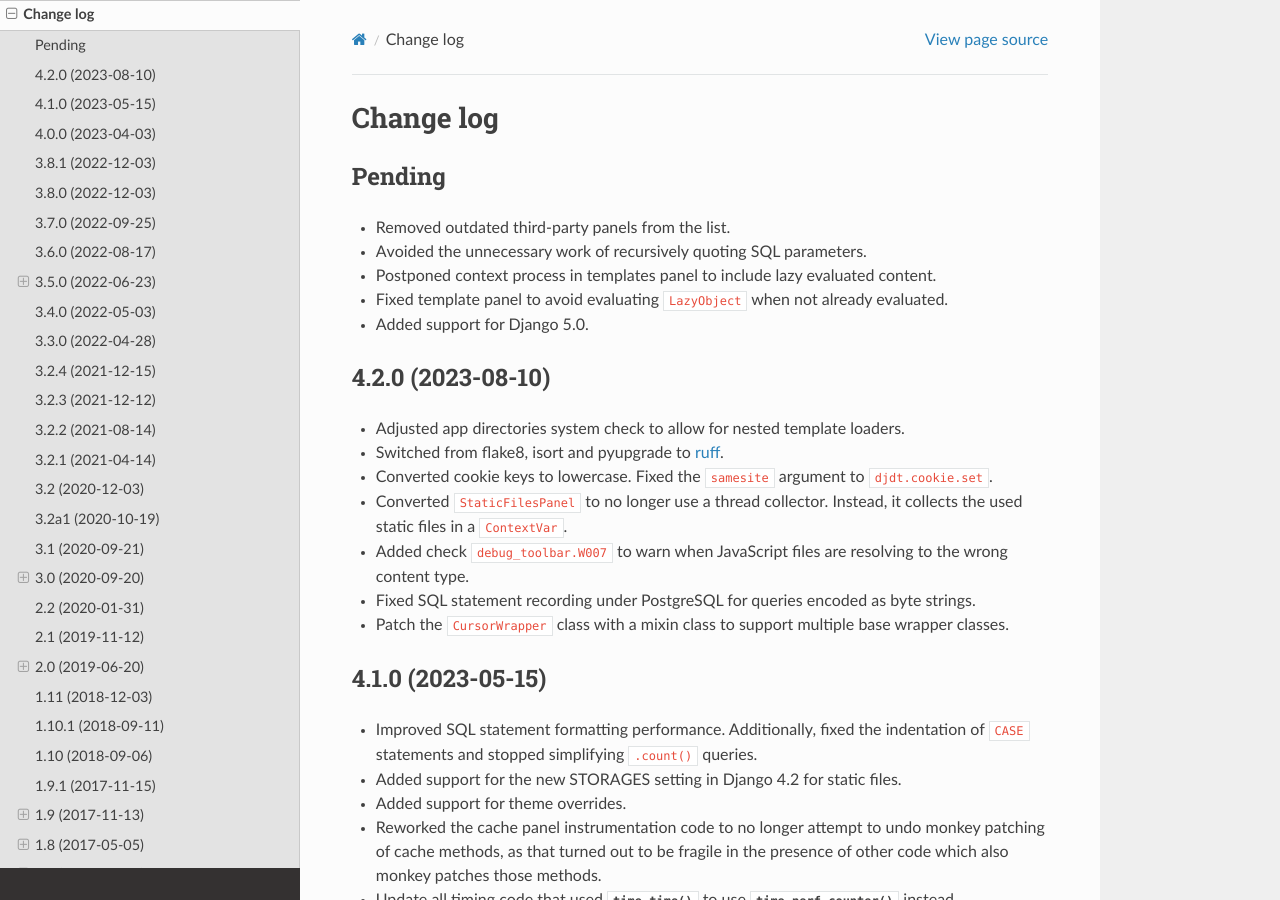
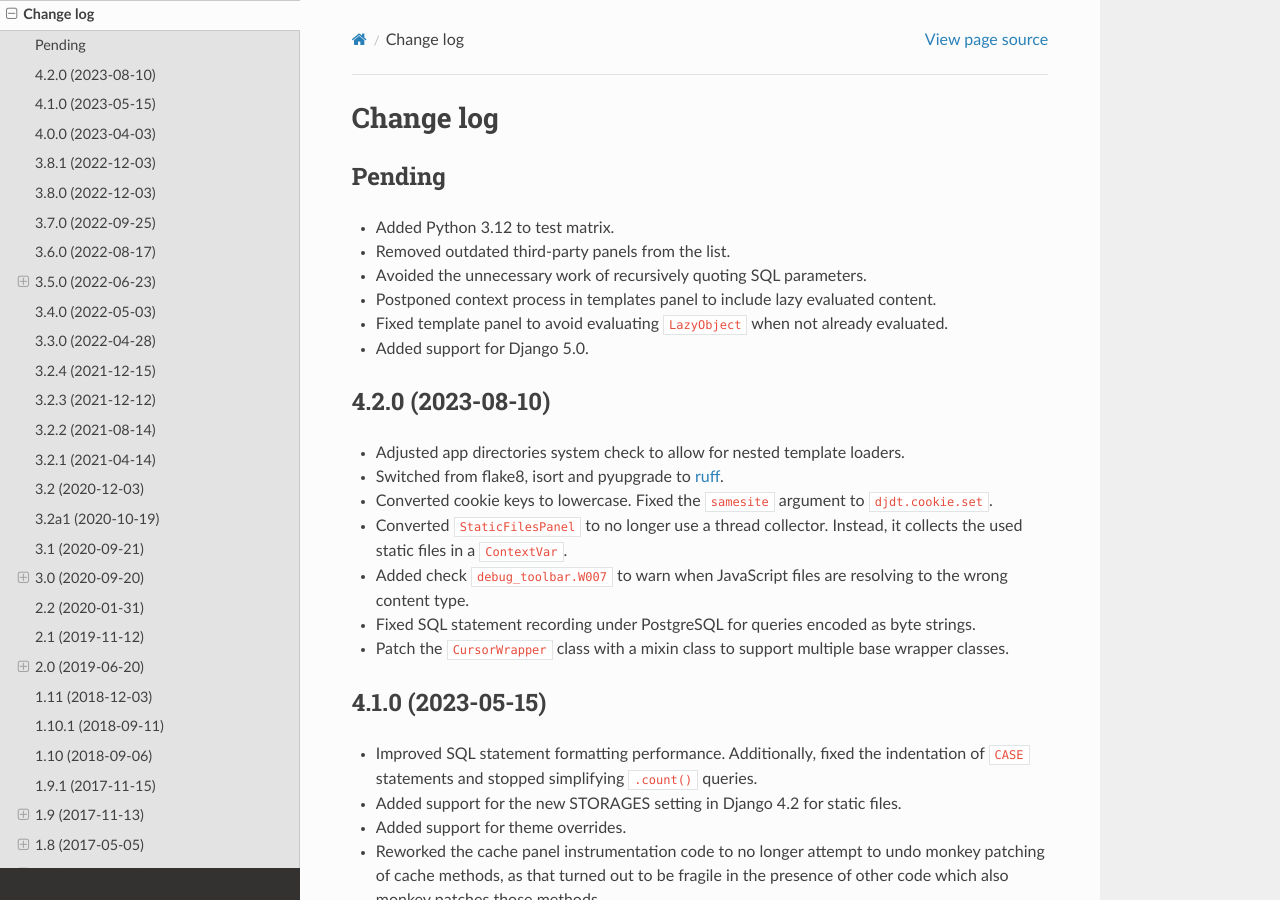
Before and after one commit to jazzband/django-debug-toolbar, a Sphinx documentation site: the page built from docs/changes.rst, in a window 1280 px wide and 900 px high. Built offline with Sphinx 7.4.7 and the Read the Docs theme 2.0.0, drawn with Linux system fonts in a browser that asks for light colours.

Commit message:
Add Python 3.12 to the test matrix. (#1816)
* Add Python 3.12 to the test matrix.

* Allow pre-releases for setup actions with GitHub actions.

* Skip unnecessary test for python 3.12

* Update docs/changes.rst

Co-authored-by: Matthias Kestenholz <mk@feinheit.ch>

---------

Co-authored-by: Matthias Kestenholz <mk@feinheit.ch>

```diff
--- a/docs/changes.rst
+++ b/docs/changes.rst
@@ -4,6 +4,7 @@
 Pending
 -------
 
+* Added Python 3.12 to test matrix.
 * Removed outdated third-party panels from the list.
 * Avoided the unnecessary work of recursively quoting SQL parameters.
 * Postponed context process in templates panel to include lazy evaluated
```
Also changed, not shown: 3 other files.
